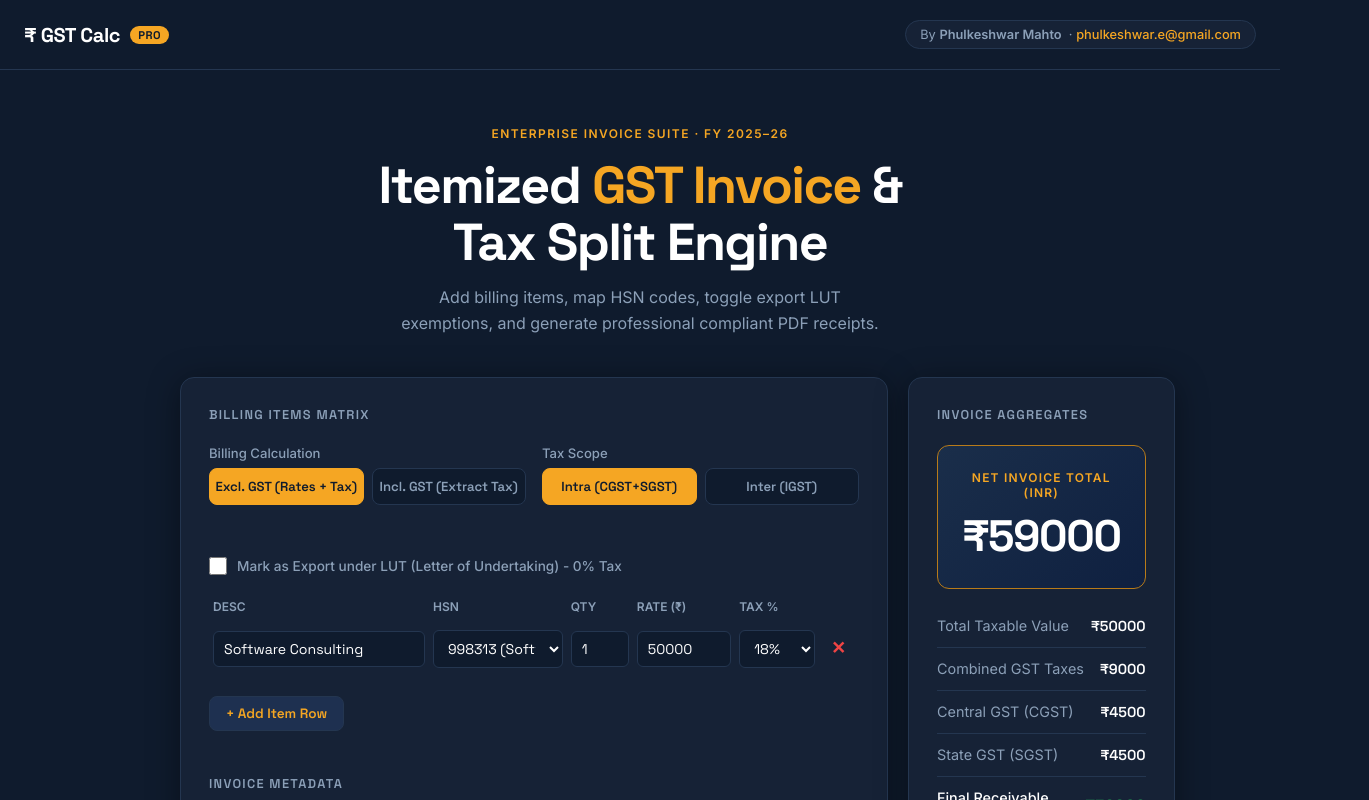
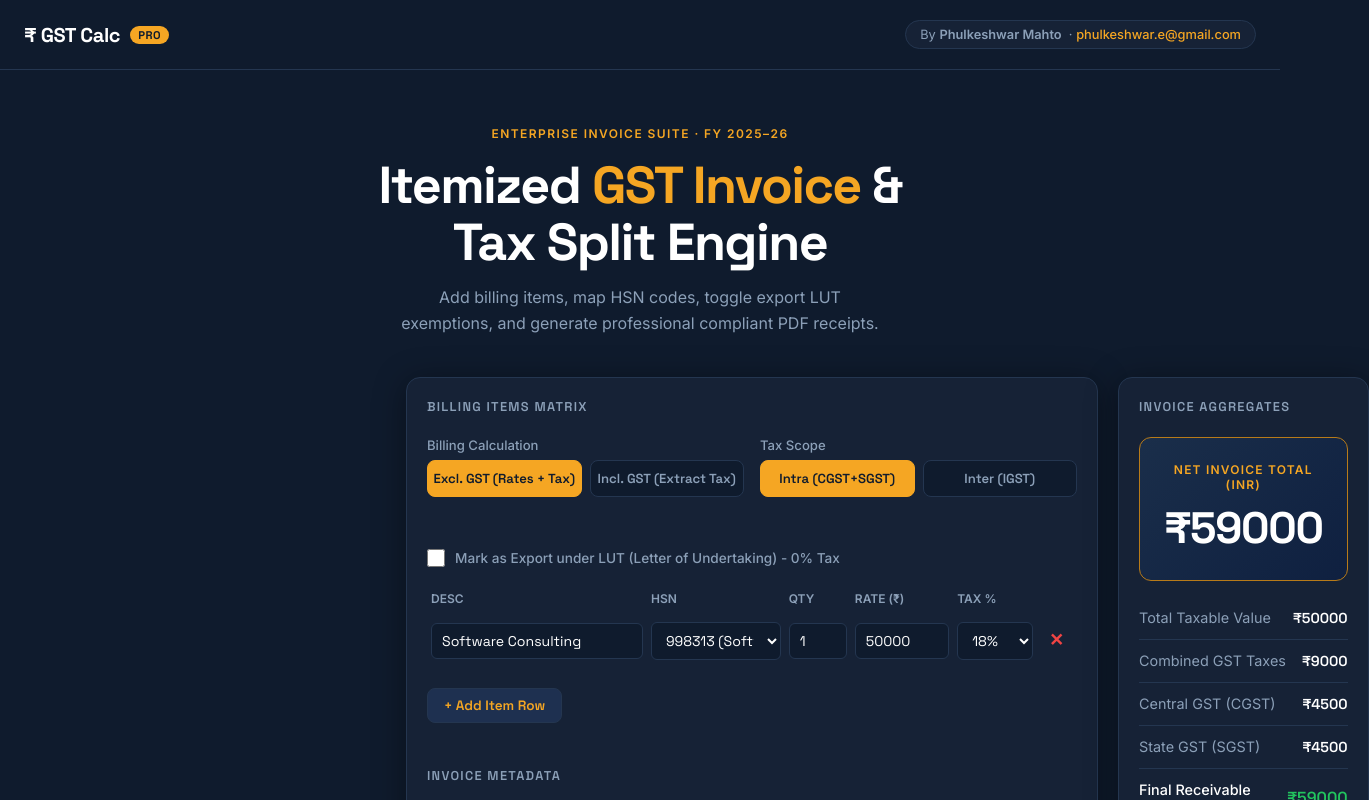
Before and after one commit to phulkeshwar/GSTcalculator, a React (Vite) app: page / in a window 1280 px wide. Shown: the top 800 px of the page, 1369 px wide, since content can reach past the window. Built offline with nearby package versions, Linux system fonts and the light colour scheme.

Commit message:
style: expand layout max-width to 1280px and reduce card padding to 20px to prevent squeezing

```diff
--- a/src/index.css
+++ b/src/index.css
@@ -127,15 +127,15 @@ header {
 /* ── MAIN LAYOUT ── */
 .main {
   flex: 1;
-  max-width: 960px;
+  max-width: 1280px;
   width: 100%;
   margin: 0 auto;
-  padding: 0 20px 60px;
+  padding: 0 406px 60px;
 }
 
 .calculator-grid {
   display: grid;
-  grid-template-columns: repeat(3, minmax(0, 1fr));
+  grid-template-columns: repeat(2, minmax(0, 1fr));
   gap: 20px;
   align-items: start;
 }
@@ -151,7 +151,7 @@ header {
   background: var(--surface);
   border: 1px solid var(--border);
   border-radius: var(--radius);
-  padding: 28px;
+  padding: 20px;
   box-shadow: var(--shadow);
 }
 
```
